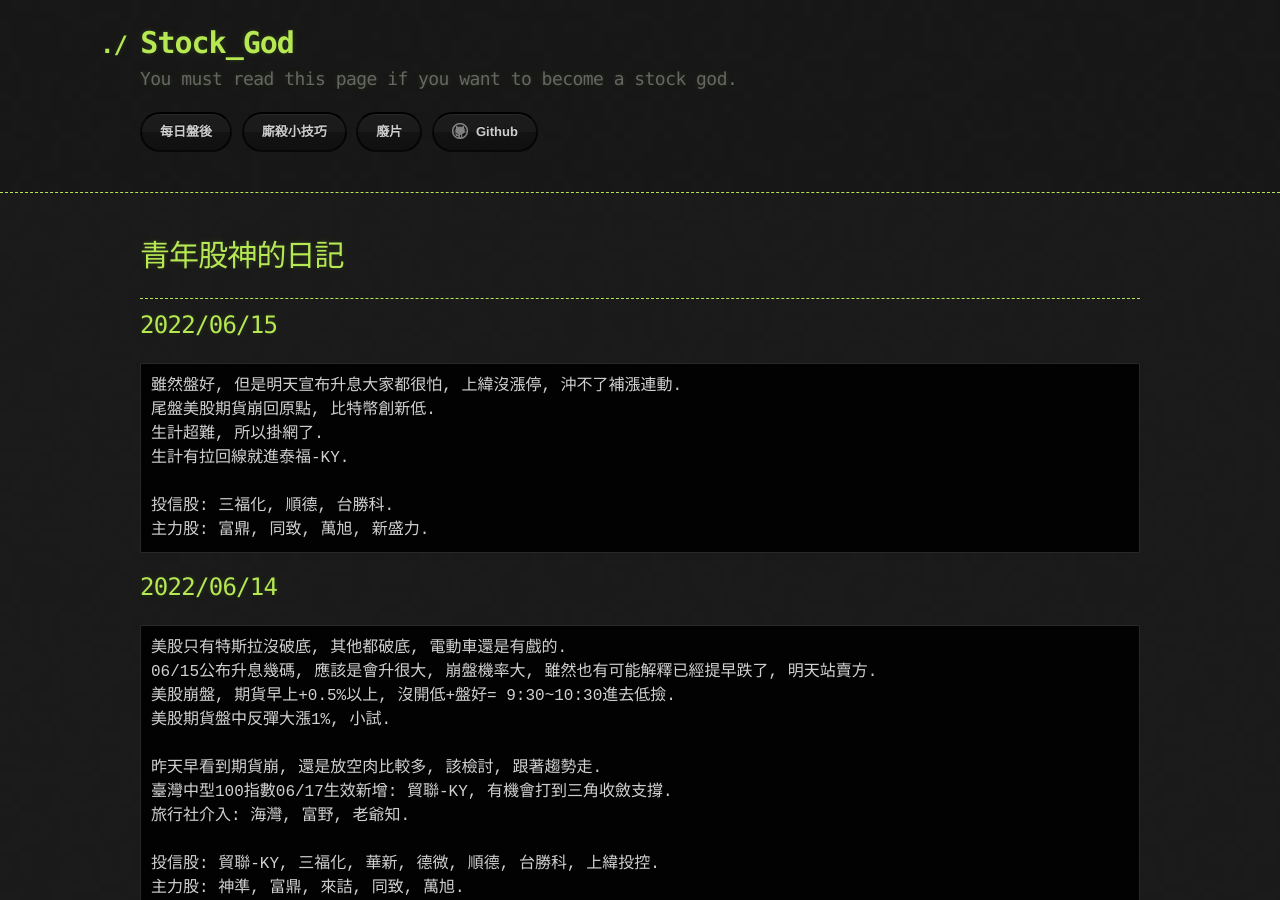
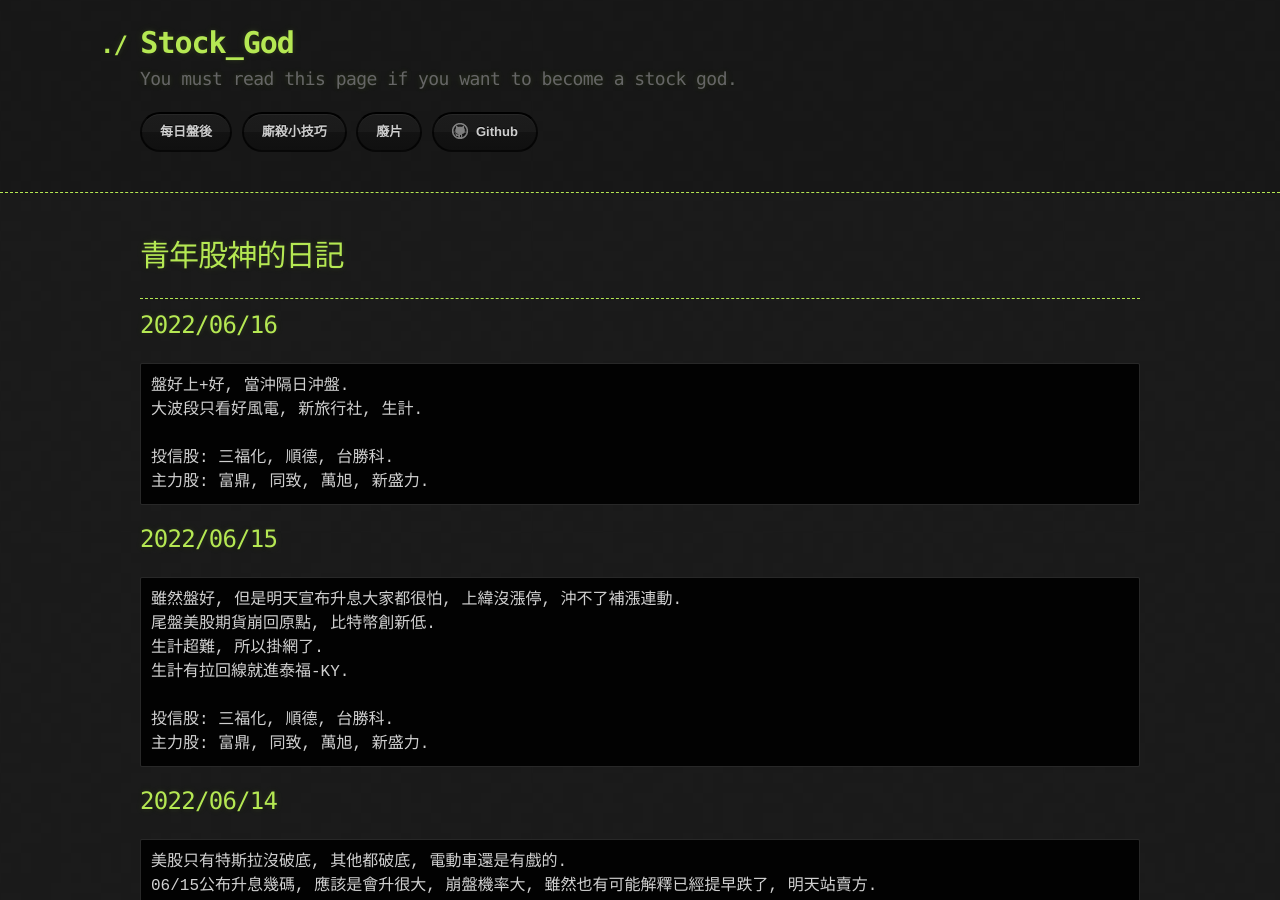
Before and after one commit to lepg5487/Stock_God, a Jekyll site: the page built from index.md, in a window 1280 px wide and 900 px high. Built offline with Jekyll 4.4.1, drawn with Linux system fonts in a browser that asks for light colours; our own code applies the rules of GitHub Pages for plain Markdown files.

Commit message:
Update index.md

````diff
--- a/index.md
+++ b/index.md
@@ -5,6 +5,15 @@ layout: testlayouts
 # 青年股神的日記
 
 ---
+
+## 2022/06/16
+```
+盤好上+好, 當沖隔日沖盤.
+大波段只看好風電, 新旅行社, 生計.
+
+投信股: 三福化, 順德, 台勝科.
+主力股: 富鼎, 同致, 萬旭, 新盛力.
+```
 
 ## 2022/06/15
 ```
````
